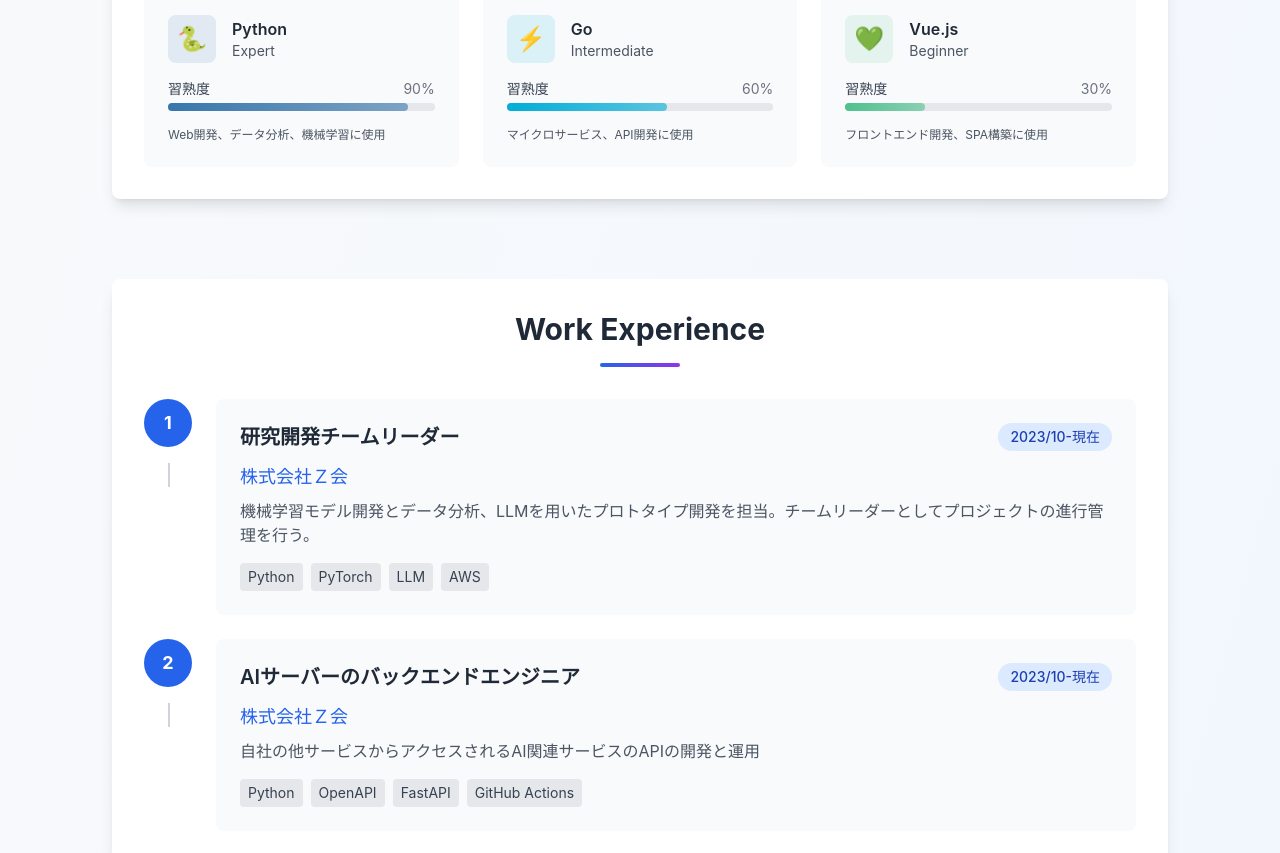
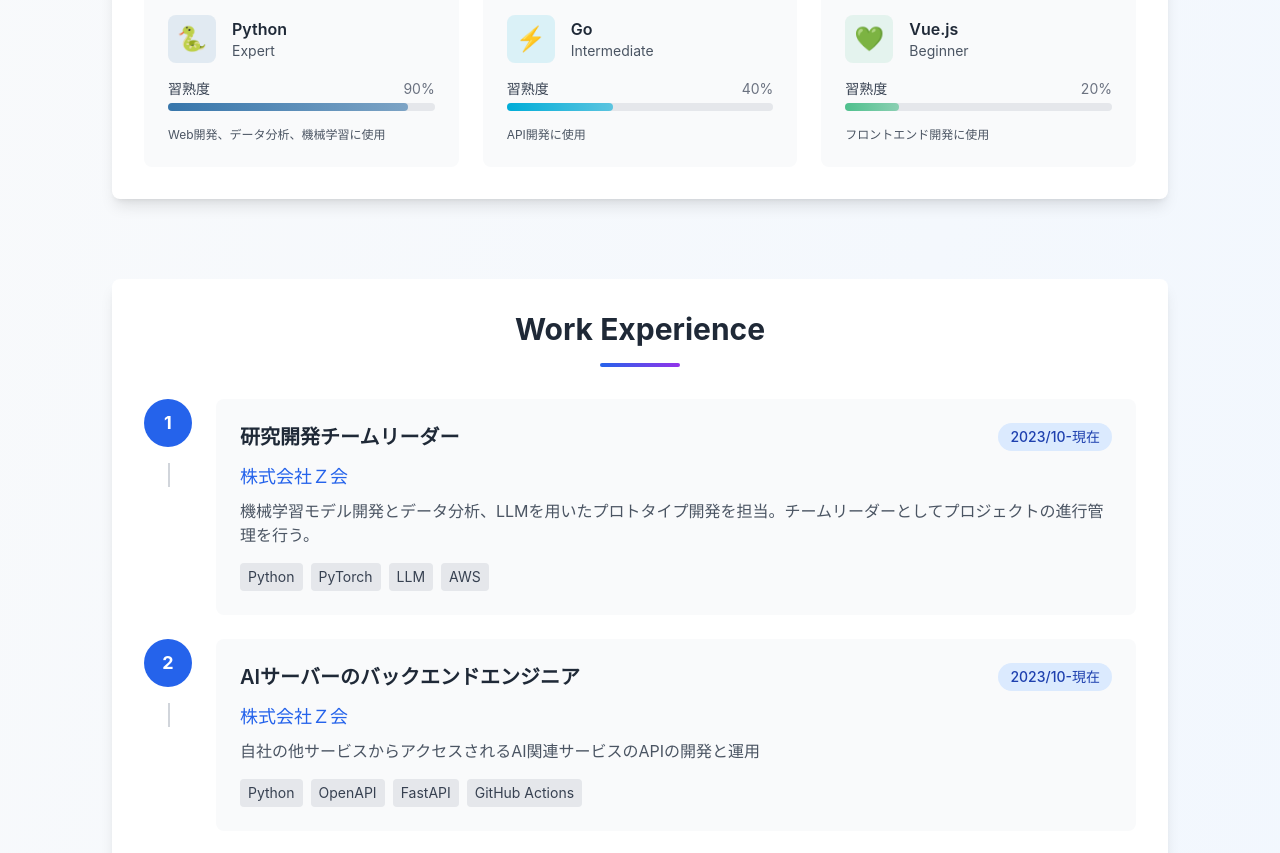
Before and after one commit to sea-turt1e/portfolio, a Vue app: page / in a window 1280 px wide. Shown: the part 1040-1893 px from the top of the page. Built offline with nearby package versions, Linux system fonts and the light colour scheme.

Commit message:
feat: update skill proficiency percentages and descriptions in SkillSection

```diff
--- a/src/components/SkillSection.vue
+++ b/src/components/SkillSection.vue
@@ -58,19 +58,19 @@ export default defineComponent({
         },
         {
           name: 'Go',
-          percentage: 60,
+          percentage: 40,
           level: 'Intermediate',
           color: '#00add8',
           icon: '⚡',
-          description: 'マイクロサービス、API開発に使用'
+          description: 'API開発に使用'
         },
         {
           name: 'Vue.js',
-          percentage: 30,
+          percentage: 20,
           level: 'Beginner',
           color: '#4fc08d',
           icon: '💚',
-          description: 'フロントエンド開発、SPA構築に使用'
+          description: 'フロントエンド開発に使用'
         },
       ],
     };
```
